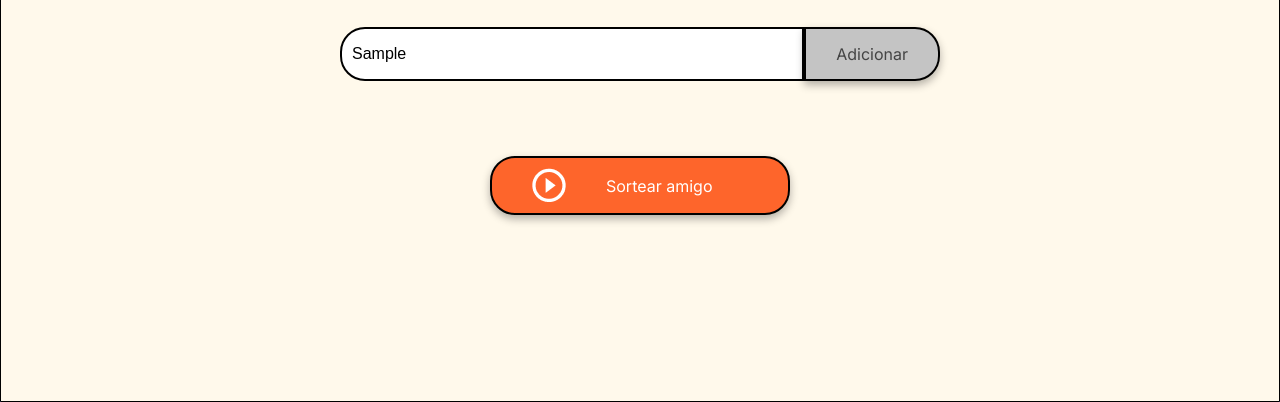
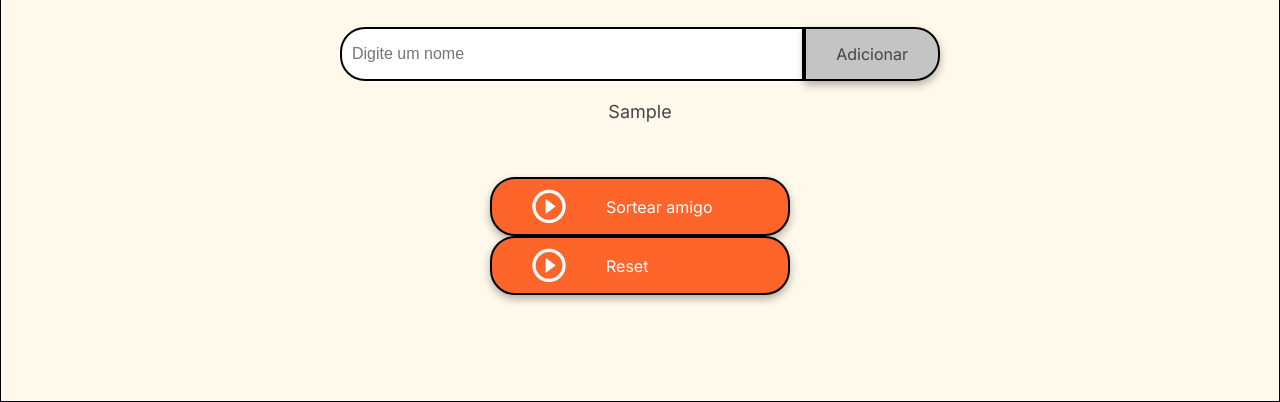
Before and after one commit to pedro-filadelfo/DesafioAmigoSecreto, a plain HTML site: page index.html in a window 1280 px wide. Both pictures are taken after typing "Sample" into the empty fields and a click on the button "Adicionar". Shown: the part 398-800 px from the top of the page. Drawn offline with Linux system fonts and the light colour scheme.

Commit message:
FinalJogoAmigoSecreto

```diff
--- a/app.js
+++ b/app.js
@@ -1,8 +1,57 @@
 //O principal objetivo deste desafio é fortalecer suas habilidades em lógica de programação. Aqui você deverá desenvolver a lógica para resolver o problema.
 
-function OlaMundo(numero) {
-    multi = numero*numero;
-    console.log (multi)
-    return multi
+let amigos = []; // Array para armazenar os nomes dos amigos
+
+function adicionarAmigo() {
+    let nomeFormulario = document.getElementById("amigo");
+    let nomeAmigo = nomeFormulario.value;
+
+    console.clear();
+    console.log(`Novo nome: ${nomeAmigo}`);
+
+    if (nomeAmigo === "") {
+        alert("Por favor, insira um nome válido.");
+        return;
+    }
+
+    amigos.push(nomeAmigo);
+    nomeFormulario.value = "";
+    atualizarLista();
 
 }
+
+function atualizarLista() {
+    let lista = document.getElementById("listaAmigos");
+    lista.innerHTML = "";
+
+    for (let i = 0; i < amigos.length; i++) {
+        let amigo = amigos[i];
+        console.log(`Elemento ${i} da lista: ${amigo}`);
+        let li = document.createElement("li");
+        li.textContent = amigo;
+        lista.appendChild(li);
+    }
+}
+
+function sortearAmigo() {
+
+    if (amigos.length === 0) {
+        alert("Adicione amigos antes de realizar o sorteio.");
+        return;
+    }
+
+    let numeroAmigo = Math.floor(Math.random() * amigos.length);
+    let amigoSorteado = amigos[numeroAmigo];
+
+    let resultado = document.getElementById("resultado");
+    console.log(`Amigo sorteado número ${numeroAmigo}: ${amigoSorteado}`)
+    resultado.innerHTML = `O amigo sorteado é: ${amigoSorteado}`;
+}
+
+
+function resetarLista() {
+    amigos = [];
+    atualizarLista();
+    let resultado = document.getElementById("resultado");
+    resultado.innerHTML = "";
+}
--- a/index.html
+++ b/index.html
@@ -32,6 +32,10 @@
                     <img src="assets/play_circle_outline.png" alt="Ícone para sortear">
                     Sortear amigo
                 </button>
+                <button class="button-draw" onclick="resetarLista()" aria-label="Reset">
+                    <img src="assets/play_circle_outline.png" alt="Ícone para sortear">
+                    Reset
+                </button>
             </div>
         </section>
     </main>
```
Also changed, not shown: 1 other file.
